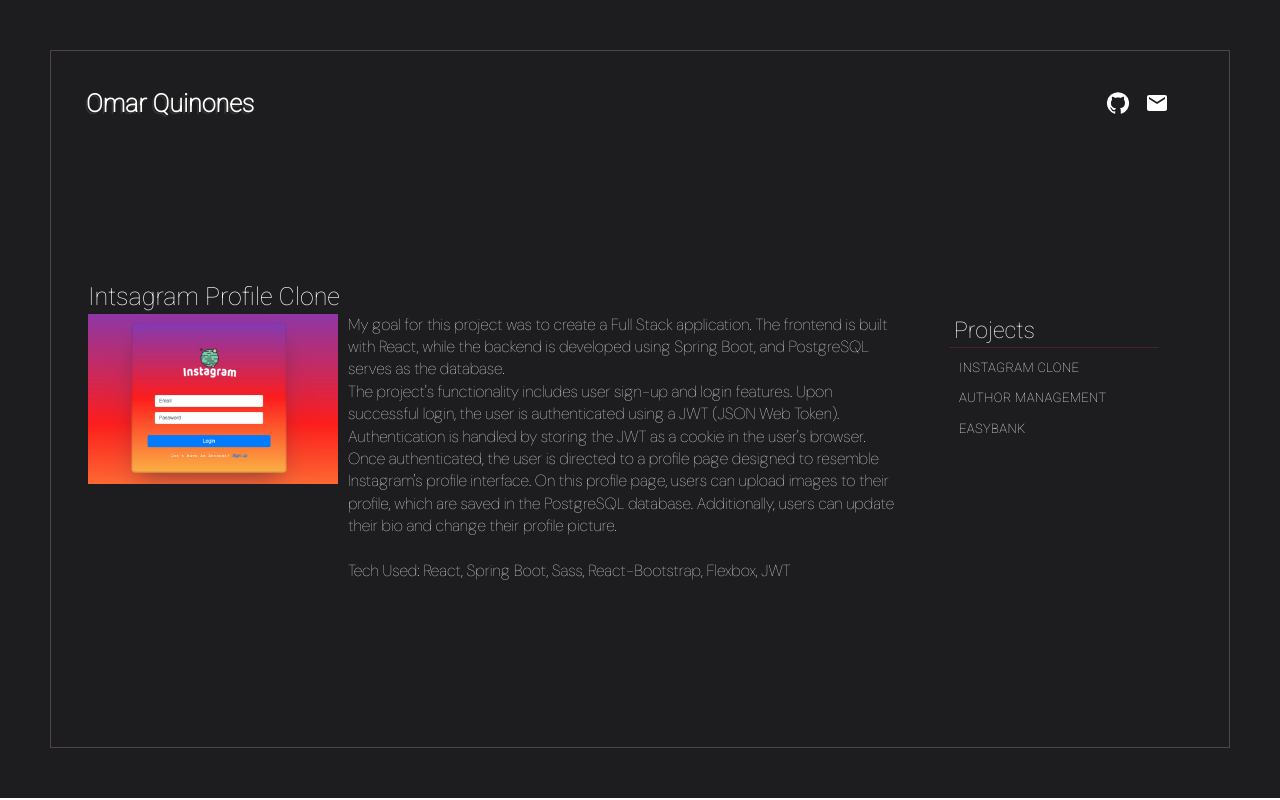
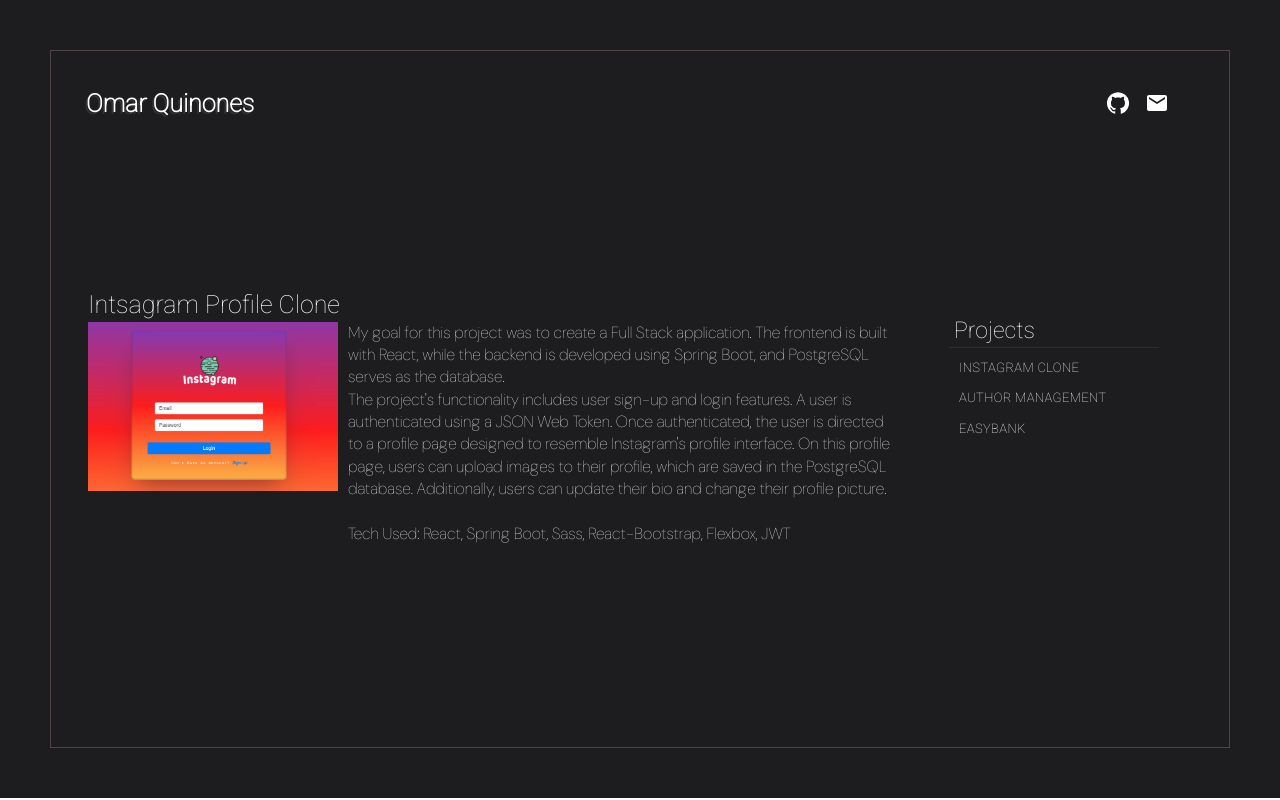
Before and after one commit to oquinone/omarquinones, a React (Create React App) app: page / in a window 1280 px wide. Both pictures are taken after a click on the button "INSTAGRAM CLONE". Built offline with nearby package versions, Linux system fonts and the light colour scheme; a web font is replaced by a local one.

Commit message:
updated project description

```diff
--- a/src/components/home.jsx
+++ b/src/components/home.jsx
@@ -53,17 +53,17 @@
             <h1 className="project-text">Intsagram Profile Clone</h1>
             <div className="project-content">
               <div>
-                <img
-                  src={instaCloneImage}
-                  alt="project_image"
-                  className="project-img"
-                  // style={{
-                  //   width: "250px",
-                  //   height: "250px",
-                  //   objectFit: "contain",
-                  //   objectPosition: "0 0",
-                  // }}
-                />
+                <a
+                  href="https://oquinone.github.io/instagram_clone/#/"
+                  target="_blank"
+                  rel="noreferrer"
+                >
+                  <img
+                    src={instaCloneImage}
+                    alt="project_image"
+                    className="project-img"
+                  />
+                </a>
               </div>
               <p className="project-description">
                 My goal for this project was to create a Full Stack application.
@@ -71,12 +71,10 @@
                 using Spring Boot, and PostgreSQL serves as the database.
                 <br />
                 The project's functionality includes user sign-up and login
-                features. Upon successful login, the user is authenticated using
-                a JWT (JSON Web Token). Authentication is handled by storing the
-                JWT as a cookie in the user's browser. Once authenticated, the
-                user is directed to a profile page designed to resemble
-                Instagram's profile interface. On this profile page, users can
-                upload images to their profile, which are saved in the
+                features. A user is authenticated using a JSON Web Token. Once
+                authenticated, the user is directed to a profile page designed
+                to resemble Instagram's profile interface. On this profile page,
+                users can upload images to their profile, which are saved in the
                 PostgreSQL database. Additionally, users can update their bio
                 and change their profile picture.
                 <br />
@@ -97,25 +95,19 @@
                   src={authorBook}
                   alt="project_image"
                   className="project-img"
-                  // style={{
-                  //   width: "250px",
-                  //   height: "250px",
-                  //   objectFit: "contain",
-                  //   objectPosition: "0 0",
-                  // }}
                 />
               </div>
               <p className="project-description">
-                This is a simple react and spring boot project. The goal for
-                this project was just to be able to save authors and
-                corresponding books that they have published to a postgress
-                database.Crud Operations
+                This project utilizes React for the frontend and Spring Boot for
+                the backend. The goal of this project is to create a backend API
+                capable of handling CRUD operations and managing
+                one-to-many/many-to-one relationships within the data. Users can
+                add authors and subsequently add books published by these
+                authors. The frontend is developed with React and styled using
+                Material-UI components.
                 <br />
                 <br />
-                <p>
-                  Tech Used: React, Spring Boot, Sass, React-Bootstrap, Flexbox,
-                  JWT
-                </p>
+                <p>Tech Used: React, Spring Boot, Sass, Material-UI, Flexbox</p>
               </p>
             </div>
           </div>
```
